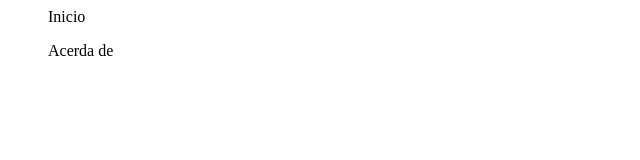
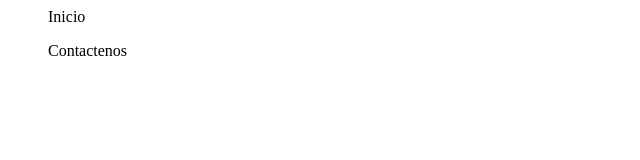
Before and after one commit to rag2310/GameStore, a plain HTML site: page index.html in a window 1280 px wide. Shown: the full height of the page, 0-640 px from the left. Drawn offline with Linux system fonts and the light colour scheme.

Commit message:
Se agrego el contactenos y se elimino acerca de

```diff
--- a/index.html
+++ b/index.html
@@ -6,7 +6,7 @@
 <body>
 	<nav>
 		<ul>Inicio</ul>
-		<ul>Acerda de</ul>
+		<ul>Contactenos</ul>
 	</nav>
 </body>
 </html>
```
